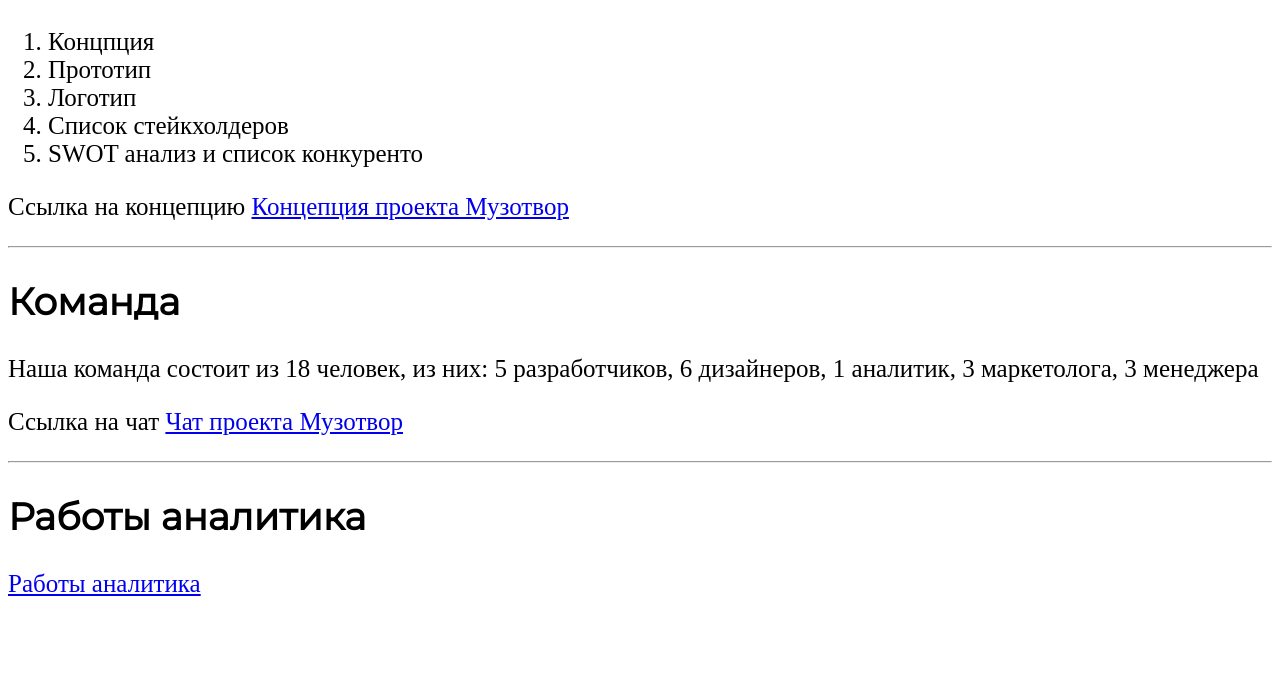
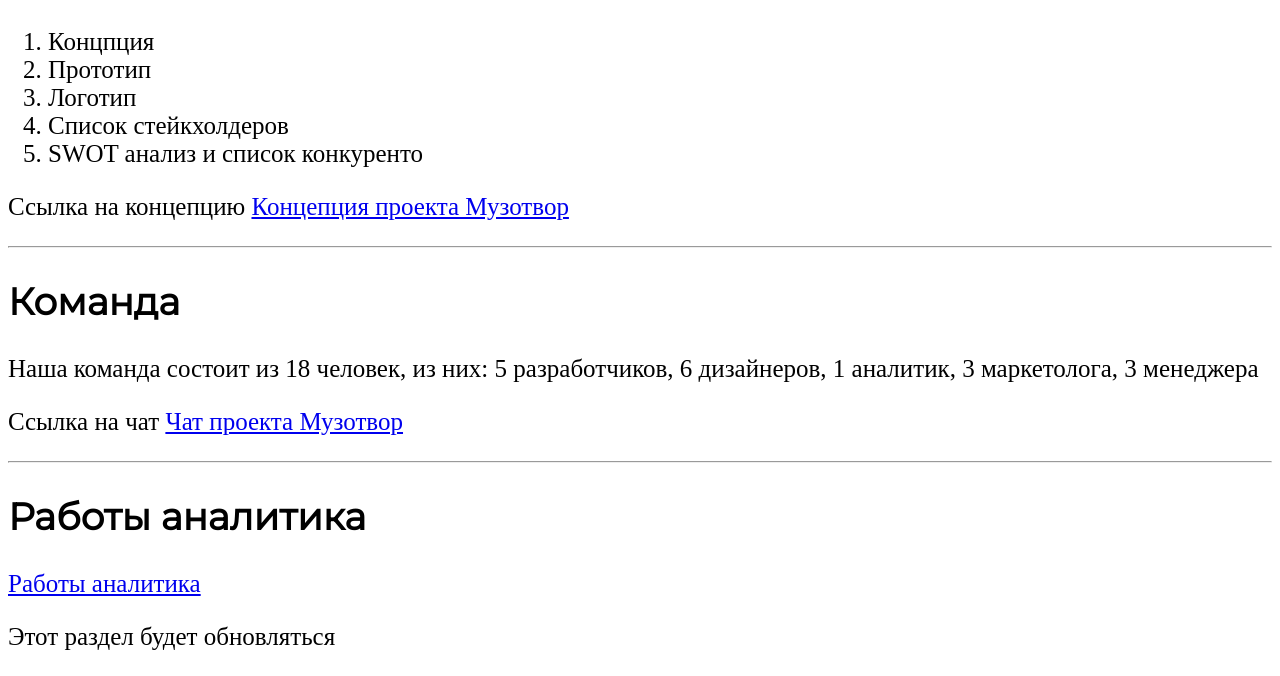
Before and after one commit to Shaulev/Muzotvor, a plain HTML site: page index.html in a window 1280 px wide. Shown: the part 603-1279 px from the top of the page. Before the commit the page ends 1226 px from the top, so only its background shows below. Drawn offline with Linux system fonts and the light colour scheme.

Commit message:
added message

```diff
--- a/index.html
+++ b/index.html
@@ -50,6 +50,7 @@
     <section>
         <h2>Работы аналитика</h2>
         <p> <a href="https://docs.google.com/document/d/1EYVLBLgMw3tCc_mvcWti4zgP6xTq-hfbOLhbiX5RSp8/edit">Работы аналитика</a></p>
+        <p>Этот раздел будет обновляться</p>
     </section>
 </body>
 </html>
```
